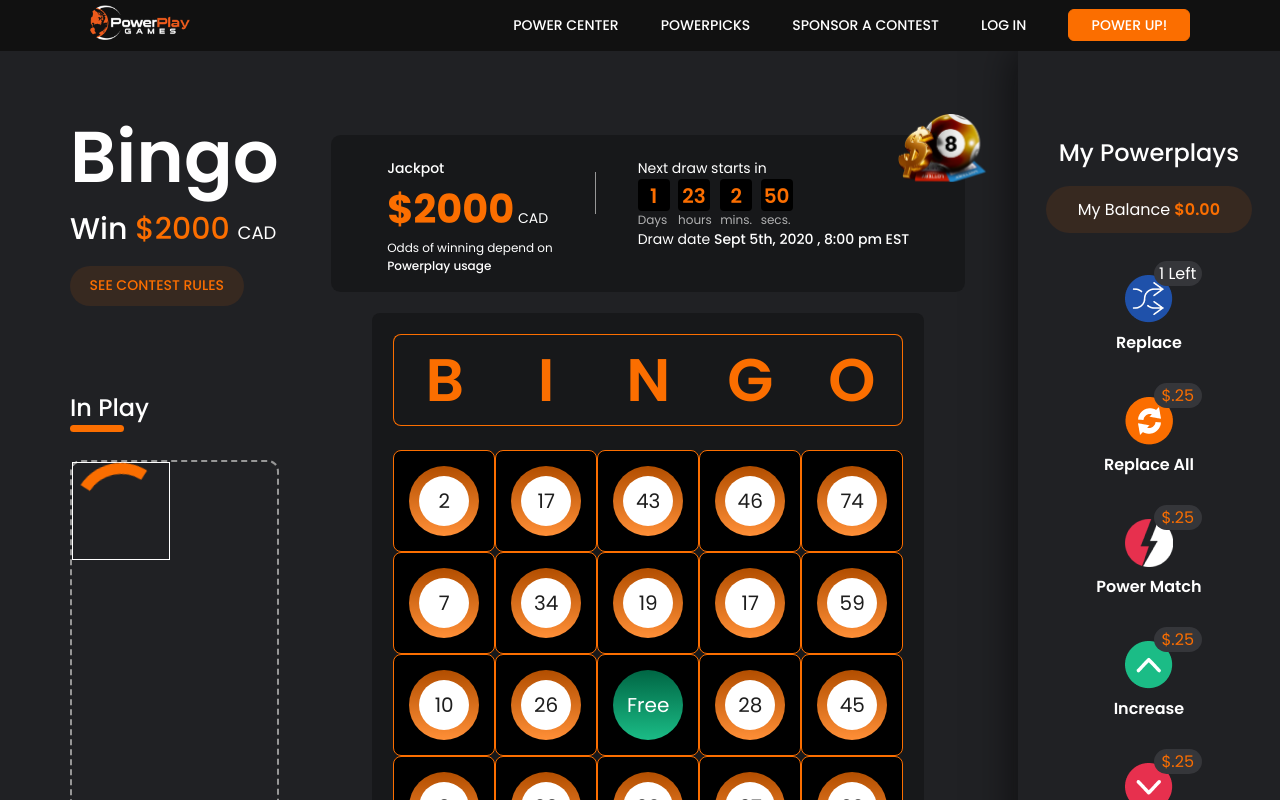
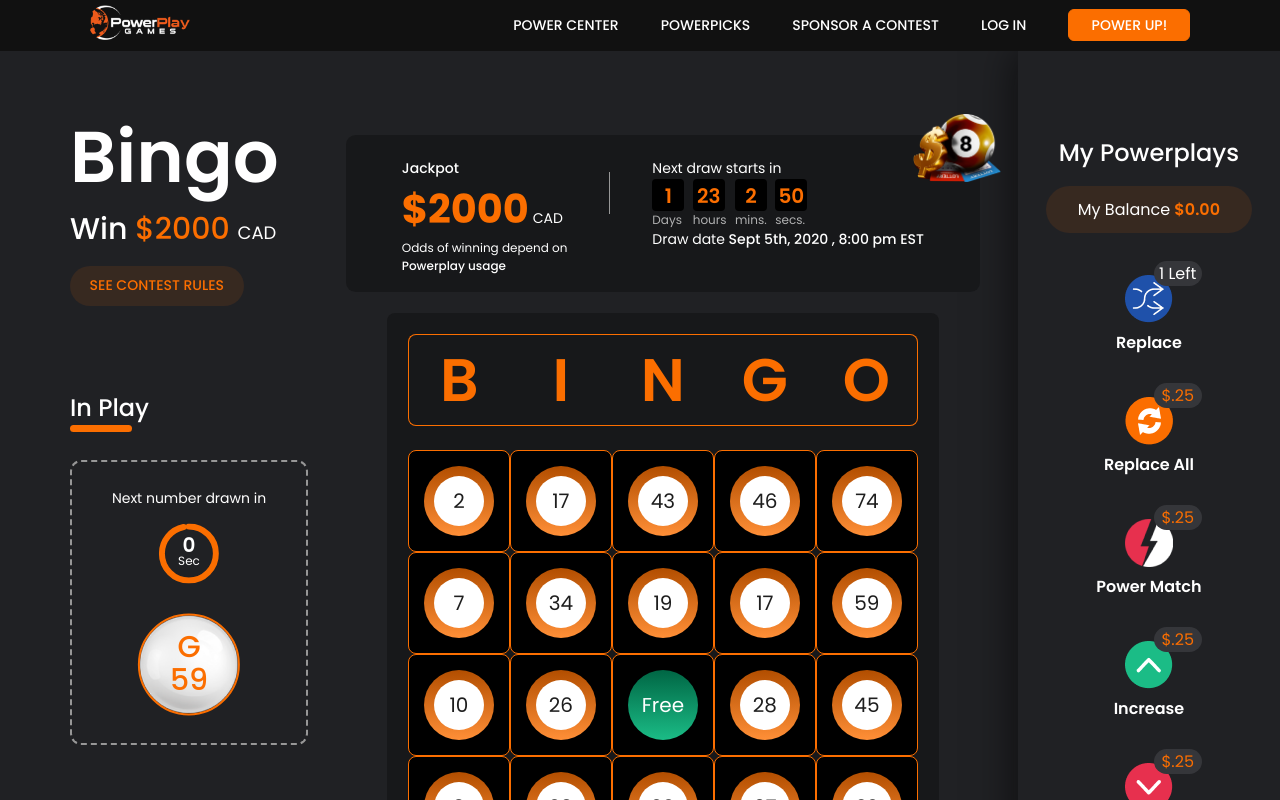
Before and after one commit to fancykingstar/live-fantasy, a React app: page /bingo-game in a window 1280 px wide. Shown: the top 800 px of the page. Built offline with nearby package versions, Linux system fonts and the light colour scheme.

Commit message:
added-the-reverse-timer-on-bingo-game

```diff
--- /dev/null
+++ b/src/components/ReverseTimer/ReverseTimer.js
@@ -0,0 +1,40 @@
+import React, { useEffect, useState } from 'react';
+import './ReverseTimer.scss';
+
+const ReverseTimer = props => {
+    const { maxSec = 5, className } = props;
+    const [currentSec, setCurrentSec] = useState(maxSec);
+    useEffect(() => {
+        let initialTimer = maxSec;
+        const timer = setInterval(() => {
+            if (initialTimer <= 0) return clearInterval(timer);
+            setCurrentSec(--initialTimer);
+        }, 1000);
+        return () => clearInterval(currentSec);
+    }, [])
+    return (
+        <div className={`base-timer __relative ${className}`}>
+            <svg viewBox="0 0 100 100" className='__primary-color'>
+                <g className="base-timer__circle">
+                    <circle className="base-timer__path-elapsed" cx="50" cy="50" r="45" />
+                    <path
+                        strokeDasharray={`${(maxSec - currentSec) / maxSec * 283} 283`}
+                        className="base-timer__path-remaining"
+                        d="
+                        M 50, 50
+                        m -45, 0
+                        a 45,45 0 1,0 90,0
+                        a 45,45 0 1,0 -90,0
+                    "
+                    ></path>
+                </g>
+            </svg>
+            <div className='__absolute __time-left __center'>
+                <span className='__h5 __bold'>{currentSec}</span>
+                <div className='__smaller'>Sec</div>
+            </div>
+        </div >
+    )
+}
+
+export default ReverseTimer;
--- /dev/null
+++ b/src/components/ReverseTimer/ReverseTimer.scss
@@ -0,0 +1,32 @@
+.base-timer {
+    position: relative;
+    width: 4.29em;
+    height: 4.29em;
+    svg{
+        width: 100%;
+        height: 4.29em;
+    }
+    .base-timer__circle {
+        fill: none;
+        stroke: none;
+    }
+    .base-timer__path-elapsed {
+        stroke-width: 10px;
+        stroke: currentColor;
+        stroke-opacity: 0.1;
+    }
+    .base-timer__path-remaining{
+        stroke-width: 10px;
+        stroke-linecap: round;
+        transform: rotate(90deg) scaleY(-1);
+        transform-origin: center;
+        transition: 1s linear all;
+        stroke: currentColor;
+    }
+    .__time-left{
+        left: 50%;
+        top: 50%;
+        transform: translate(-50%, -50%);
+        line-height: 1em;
+    }
+}
--- a/src/components/Timer/Spinner.scss
+++ /dev/null
@@ -1,29 +0,0 @@
-@import '../../scss/colors.scss';
-
-.__Spinner {
-    display: inline-block;
-    position: relative;
-    width: 7em;
-    height: 7em;
-    border: 1px solid;
-    &::after{
-        left: 0;
-        top: 0;
-        content: '';
-        position: absolute;
-        width: calc(100% - 1.6em);
-        height: calc(100% - 1.6em);
-        border: 0.8em solid;
-        border-radius: 50%;
-        animation: Spinner 1.2s infinite;
-        border-color: $primary transparent transparent transparent;
-    }
-}
-@keyframes Spinner {
-    0% {
-        transform: rotate(0deg);
-    }
-    100% {
-        transform: rotate(360deg);
-    }
-}
--- a/src/components/Timer/Timer.js
+++ /dev/null
@@ -1,12 +0,0 @@
-import './Timer.scss';
-import './Spinner.scss';
-
-const Timer = props => {
-    return (
-        <div className='__Spinner'>
-
-        </div>
-    )
-}
-
-export default Timer;
--- a/src/components/Timer/Timer.scss
+++ /dev/null
@@ -1,34 +0,0 @@
-@import '../../scss/colors.scss';
-
-.__left-Timer{
-    width: 3.857rem;
-    height: 3.857rem;
-    position: relative;
-    &::after, &::before{
-        content: '';
-        left: 0;
-        top: 0;
-        position: absolute;
-        border-radius: 50%;
-    }
-    &::after{
-        border: 10px solid  $primary;
-        left: 0;
-        top: 0;
-        animation: 0.3s Spinner infinite;
-    }
-    &::before{
-        width: 100%;
-        height: 100%;
-        border: 10px solid rgba($color: $primary, $alpha: 0.6);
-    }
-}
-
-@keyframes Spinner{
-    0%{
-        transform: rotate(0);
-    }
-    100%{
-        transform: rotate(360deg);
-    }
-}
--- a/src/pages/BingoPreGame/BingoPreGame.js
+++ b/src/pages/BingoPreGame/BingoPreGame.js
@@ -1,4 +1,4 @@
-import React from 'react';
+import React, { Fragment, useState } from 'react';
 import './BingoPreGame.scss';
 import Footer from '../../components/Footer/Footer';
 import Header from '../../components/Header/Header';
@@ -11,9 +11,10 @@ import ReplaceAllIcon from '../../assets/ReplaceAllIcon.png';
 import PowerMatchIcon from '../../assets/PowerMatchIcon.png';
 import IncreaseIcon from '../../assets/IncreaseIcon.png';
 import DecreaseIcon from '../../assets/DecreaseIcon.png';
-import Timer from '../../components/Timer/Timer';
+import ReverseTimer from '../../components/ReverseTimer/ReverseTimer';
 
 const BingoPreGame = props => {
+    const [inPrgress, setProgress] = useState(true);
     return (
         <div className='__BingoPreGame'>
             <Header isStick={true} />
@@ -24,13 +25,26 @@ const BingoPreGame = props => {
                     <Link to='/' className='__uppercase __primary-color __see-contesy-rules __inline-block __mt-1 __mb-6 __light-bold'>SEE CONTEST RULES</Link>
                     <div className='__h4'>In Play</div>
                     <div className='__primary __progress-bar __mb-2' style={{ width: '26%' }}></div>
-                    <div className='__timer __relative'>
-                        <Timer />
-                        {/* <div className='__absolute __center'>
-                            <img src={clockimage} alt='' className='__clock-image' />
-                            <div className='__dark-white-color __smaller __mt-1 __mb-s'>Live draw begins in</div>
-                            <TimerClock days={1} hours={23} mins={2} secs={50} />
-                        </div> */}
+                    <div className='__timer __relative __center'>
+                        <div className='__absolute __center'>
+                            {inPrgress ? (
+                                <Fragment>
+                                    <div className='__mt-2'>Next number drawn in</div>
+                                    <ReverseTimer className='__ml-a __mr-a __mt-1' />
+                                    <div className='__ball __h3 __primary-color __column __ai __flex-center __m-a __mb-1 __mt-1'>
+                                        <div>G</div>
+                                        <div>59</div>
+                                    </div>
+                                </Fragment>
+                            ) : (
+                                <Fragment>
+                                        <img src={clockimage} alt='' className='__clock-image' />
+                                        <div className='__dark-white-color __smaller __mt-1 __mb-s'>Live draw begins in</div>
+                                        <TimerClock days={1} hours={23} mins={2} secs={50} />
+                                    </Fragment>
+                                )
+                            }
+                        </div>
                     </div>
                 </div>
                 <div className='__main-center __mt-6 __ml-a __mr-a'>
--- a/src/pages/BingoPreGame/BingoPreGame.scss
+++ b/src/pages/BingoPreGame/BingoPreGame.scss
@@ -19,19 +19,30 @@
             .__timer{
                 border: dashed 2px #979797;
                 border-radius: 0.8em;
-                &::after{
-                    content: '';
-                    display: block;
-                    padding-top: 120%;
-                }
+                width: 17em;
                 .__absolute{
                     left: 50%;
                     top: 50%;
                     transform: translate(-50%, -50%);
+                    white-space: nowrap;
+                }
+                &::after{
+                    padding-top: 120%;
+                    content: '';
+                    display: block;
                 }
             }
             .__clock-image{
                 width: 3em;
+            }
+            .__ball{
+                background: url('../../assets/ball.png') center center;
+                line-height: 1.1em;
+                width: 3.4em;
+                height: 3.4em;
+                background-size: 100% 100%;
+                border: 2px solid;
+                border-radius: 50%;
             }
         }
         .__main-center{
```
Also changed, not shown: src/icons/Circle.js (added, +22 -0 lines), src/assets/ball.png (added).
